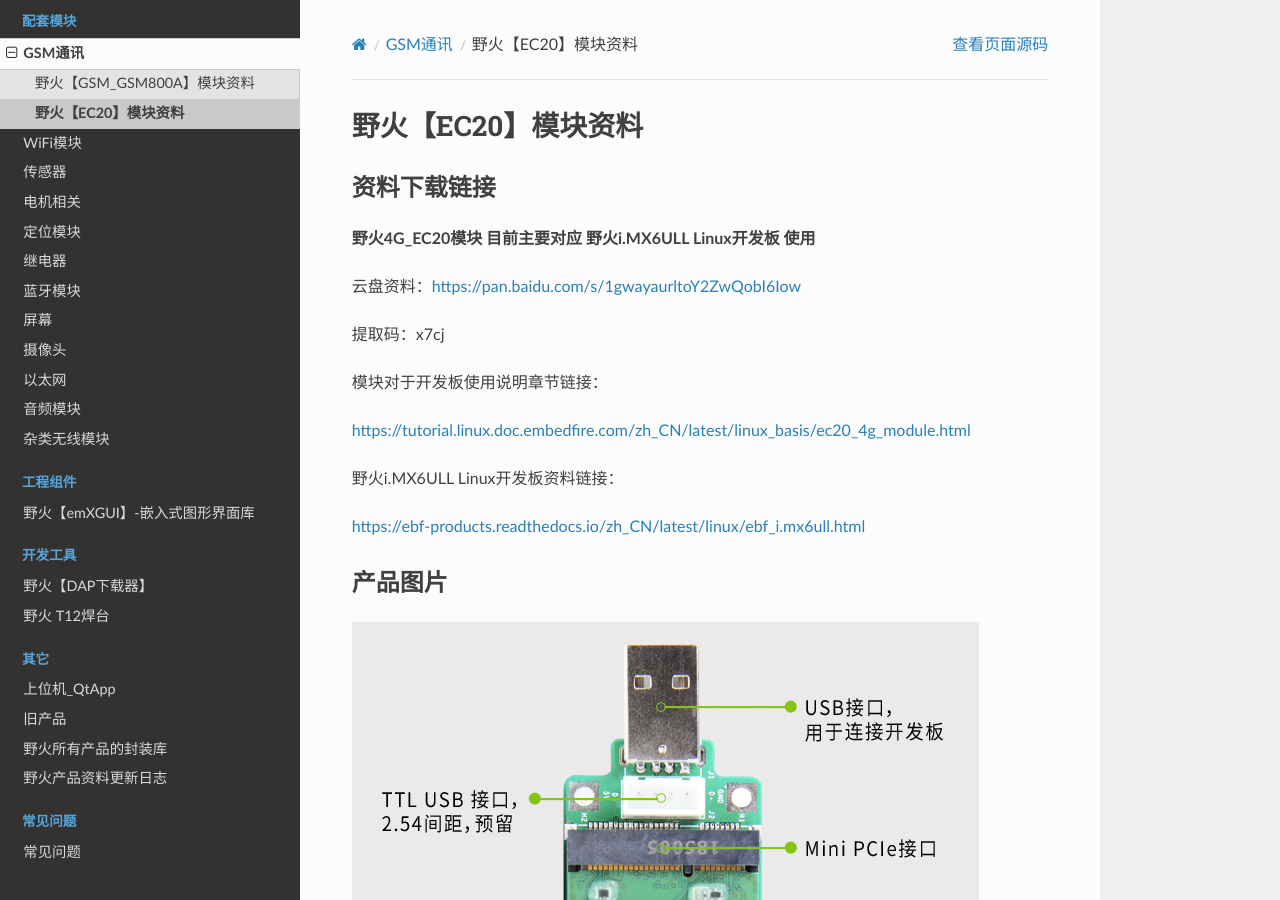
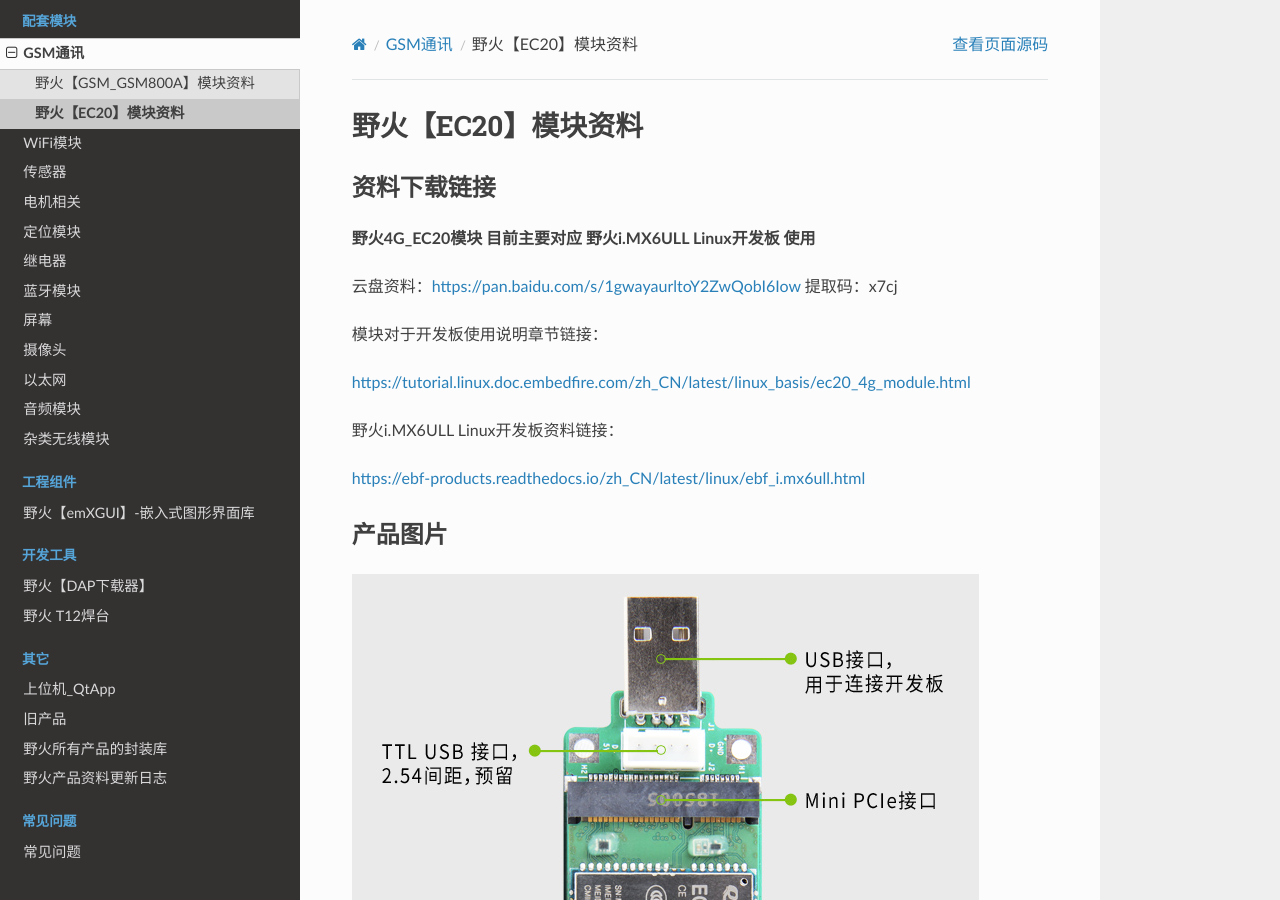
Before and after one commit to Embedfire/ebf_products, a Sphinx documentation site: the page built from documentation/module/gsm/ec20.rst, in a window 1280 px wide and 900 px high. Built offline with Sphinx 7.4.7 and the Read the Docs theme 2.0.0, drawn with Linux system fonts in a browser that asks for light colours; pages that are not in the unit, such as notebooks, are missing from menus.

Commit message:
改格式

```diff
--- a/documentation/module/gsm/ec20.rst
+++ b/documentation/module/gsm/ec20.rst
@@ -8,9 +8,8 @@
 **野火4G_EC20模块 目前主要对应 野火i.MX6ULL Linux开发板 使用**
 
 
-云盘资料：https://pan.baidu.com/s/1gwayaurltoY2ZwQobI6Iow
+云盘资料：https://pan.baidu.com/s/1gwayaurltoY2ZwQobI6Iow  提取码：x7cj
 
-提取码：x7cj
 
 
 模块对于开发板使用说明章节链接：
```
